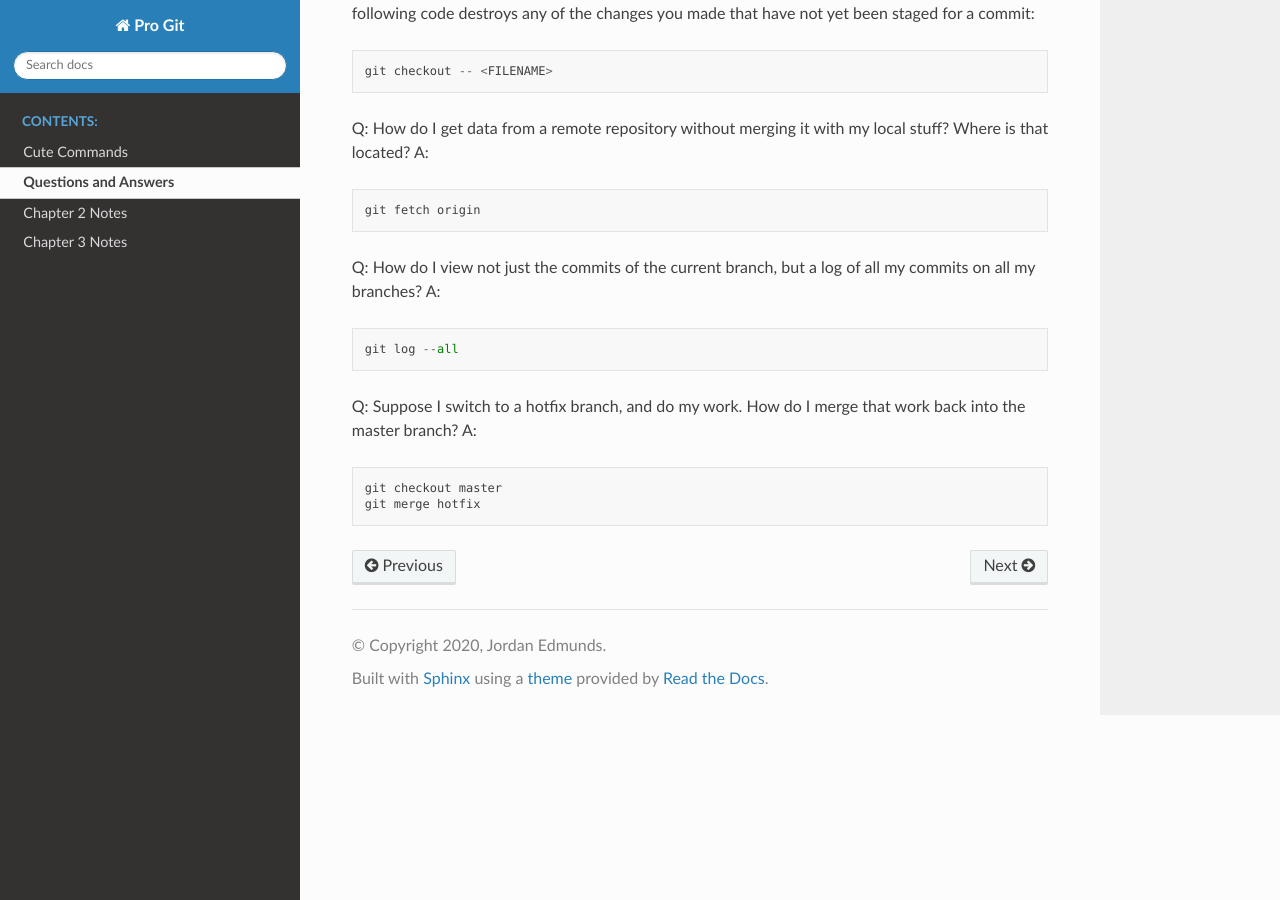
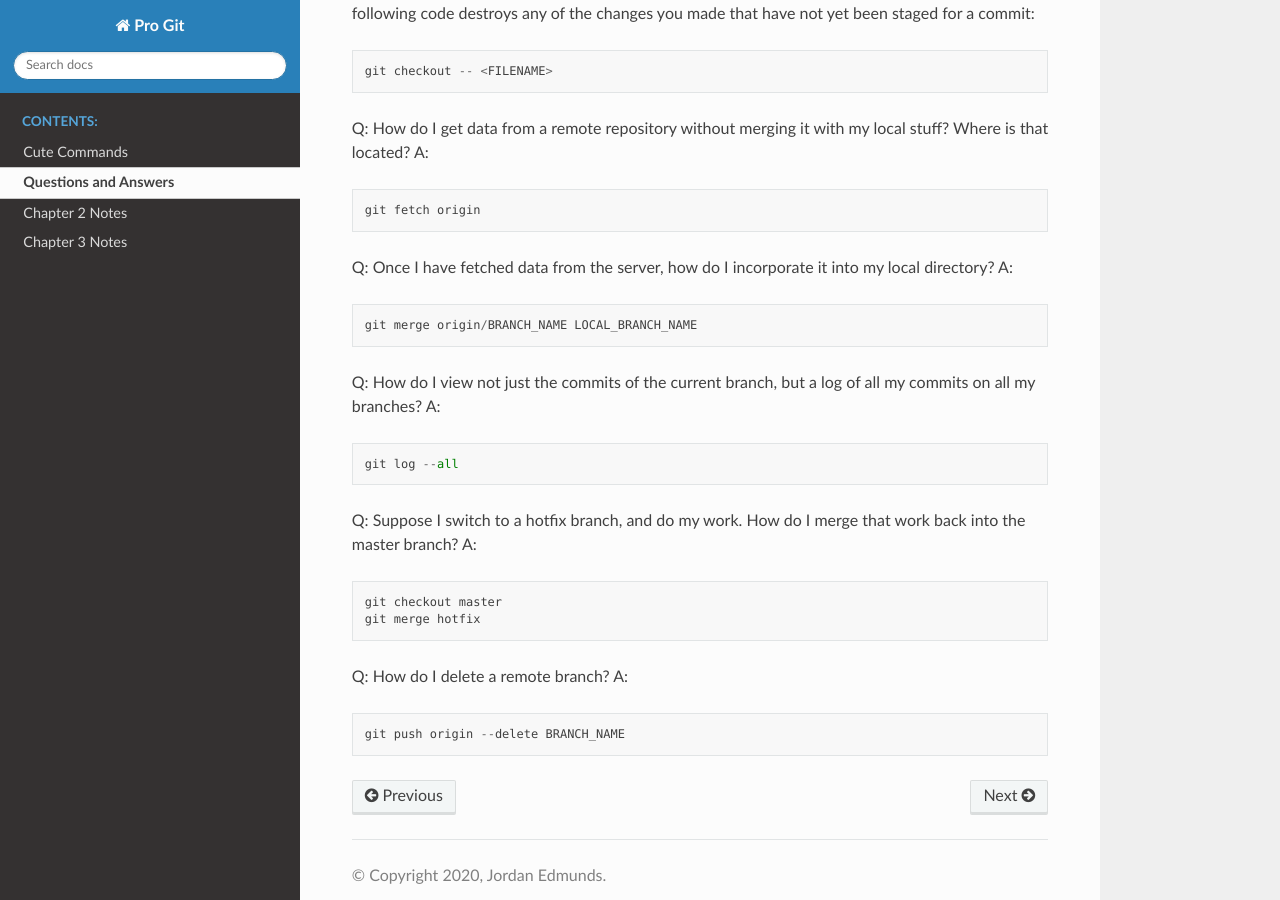
Before and after one commit to edmundsj/gitNotes, a Sphinx documentation site: the page built from docs/questions_answers.rst, in a window 1280 px wide and 900 px high, scrolled down 694 px. Built offline with Sphinx 7.4.7 and the Read the Docs theme 2.0.0, drawn with Linux system fonts in a browser that asks for light colours.

Commit message:
made final notes for chapter 3

```diff
--- a/docs/notes_chapter3.rst
+++ b/docs/notes_chapter3.rst
@@ -22,6 +22,7 @@
 1. Setup a git repository. Create a "develop" branch and switch to it.
 2. Setup your build so that every time you commit your core (fast) unit tests are run and your documentation is generated via git hooks.
 3. Setup your build so that every time you push, your entire unit test suite (all integration tests) are run via git hooks.
+
 General workflow notes
 ------------------------
 - NEVER work directly on the master branch. This should be your stable codebase
@@ -30,3 +31,7 @@
 - Merge the develop branch into the master branch once you have a stable codebase and are content with the changes.
 
 7. Go back to the develop branch, create additional feature branches as needed and continually merge them back into master.
+
+What the hell is rebasing? Why would I ever want to use it instead of merging?
+- Looks like it's a lot cleaner than a merge in the case of when you have one long-lived branch that you are working off of, and then there is some update to that branch and you want to incorporate it.
+- ALso looks like it rewrites history, which from my point of view as an individual developer is not a good idea. I'm going to ignore it for now.
--- a/docs/questions_answers.rst
+++ b/docs/questions_answers.rst
@@ -40,6 +40,13 @@
 
     git fetch origin
 
+Q: Once I have fetched data from the server, how do I incorporate it into my local directory?
+A:
+
+.. code-block::
+
+    git merge origin/BRANCH_NAME LOCAL_BRANCH_NAME
+
 Q: How do I view not just the commits of the current branch, but a log of all my commits on all my branches?
 A:
 
@@ -54,3 +61,10 @@
 
     git checkout master
     git merge hotfix
+
+Q: How do I delete a remote branch?
+A:
+
+.. code-block::
+
+    git push origin --delete BRANCH_NAME
```
